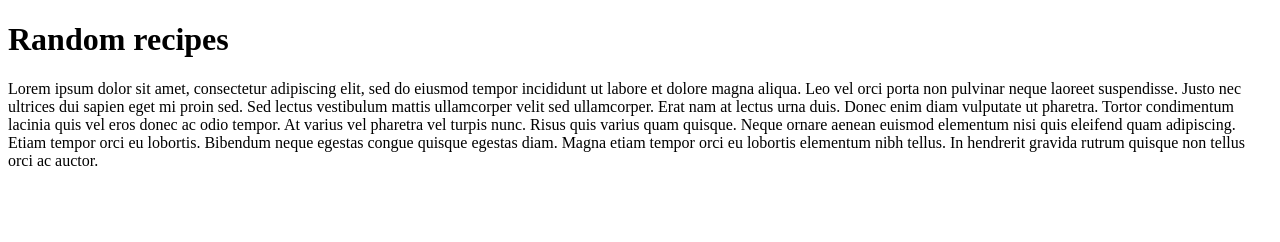
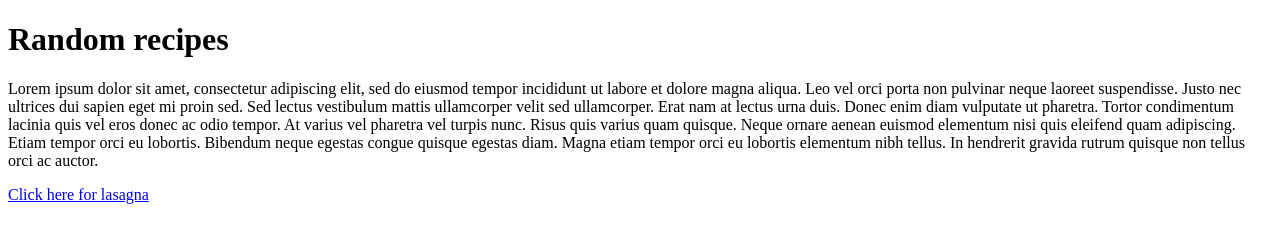
Before and after one commit to Thunderbolt812/odin-recipe, a plain HTML site: page index.html in a window 1280 px wide. Drawn offline with Linux system fonts and the light colour scheme.

Commit message:
Added hyperlink for lasagna

```diff
--- a/index.html
+++ b/index.html
@@ -23,6 +23,6 @@
         In hendrerit gravida rutrum quisque non tellus orci ac auctor.
     </p>
 
-    <a href="./recipes/lasagna.html"></a>
+    <a href="./recipes/lasagna.html">Click here for lasagna</a>
 </body>
 </html>
```
